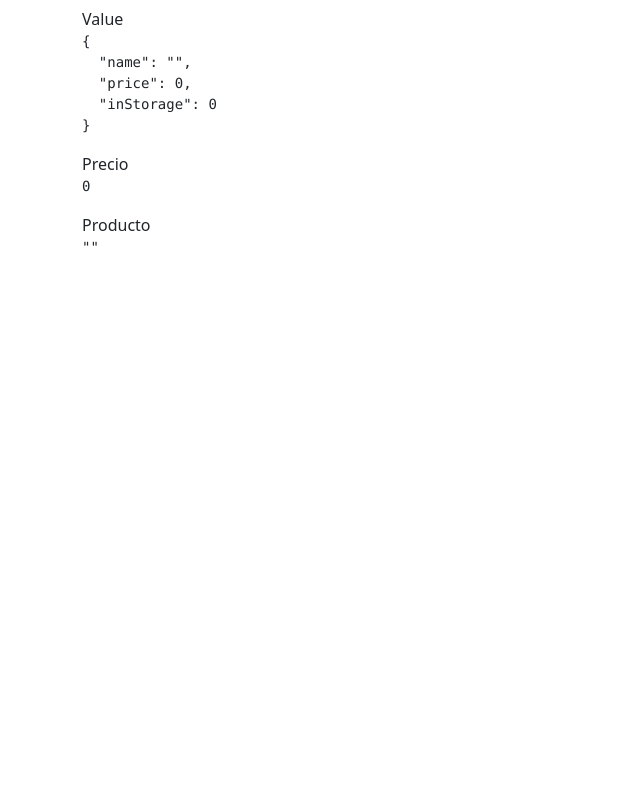
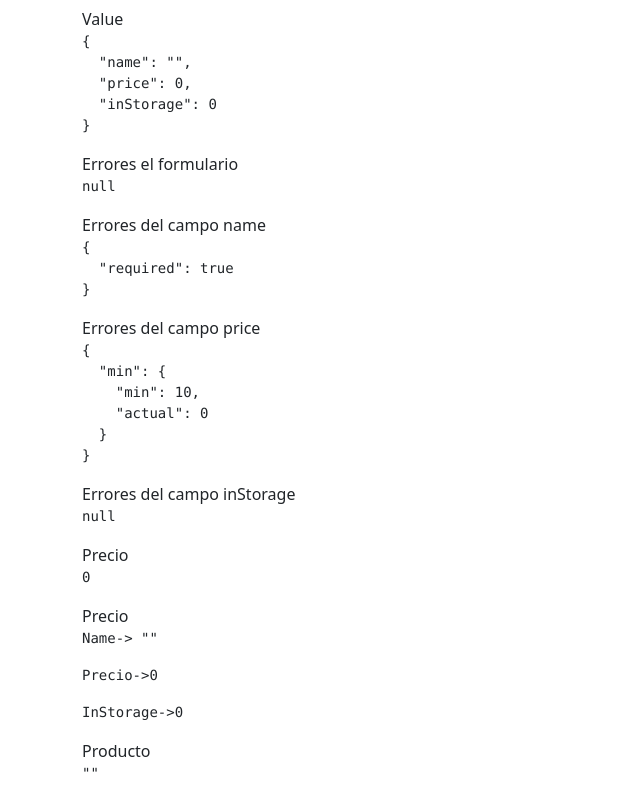
Before and after one commit to VictorCarmonaMoraza/Formularios_Reactivos_2026, an Angular app: page /reactive/basic in a window 1280 px wide. Shown: the part 567-1367 px from the top of the page, without its empty margins (0-640 px from the left). Before the commit the page ends 841 px from the top, so only its background shows below. Built offline with nearby package versions, Linux system fonts and the light colour scheme.

Commit message:
Validaciones de  campos incluidos

```diff
--- a/src/app/reactive/pages/basic-page/basic-page.html
+++ b/src/app/reactive/pages/basic-page/basic-page.html
@@ -77,8 +77,28 @@
     <span>Value</span>
     <pre>{{ basicForm.value | json }}</pre>
 
+    <!--Error del formulario no de los campos del formulario-->
+    <span>Errores el formulario</span>
+    <pre>{{ basicForm.errors | json }}</pre>
+
+    <span>Errores del campo name</span>
+    <pre>{{ basicForm.controls.name.errors | json }}</pre>
+
+    <span>Errores del campo price</span>
+    <pre>{{ basicForm.controls.price.errors | json }}</pre>
+
+    <span>Errores del campo inStorage</span>
+    <pre>{{ basicForm.controls.inStorage.errors | json }}</pre>
+
     <span>Precio</span>
     <pre>{{ basicForm.controls.price.value | json }}</pre>
+
+    <!--Forma 2 de ver los errores de los campos-->
+
+    <span>Precio</span>
+    <pre>Name-> {{ basicForm.controls['name'].value | json }}</pre>
+    <pre>Precio->{{ basicForm.controls['price'].value | json }}</pre>
+    <pre>InStorage->{{ basicForm.controls['inStorage'].value | json }}</pre>
 
     <span>Producto</span>
     <pre>{{ basicForm.controls.name.value | json }}</pre>
--- a/src/app/reactive/pages/basic-page/basic-page.ts
+++ b/src/app/reactive/pages/basic-page/basic-page.ts
@@ -1,6 +1,6 @@
 import { JsonPipe } from '@angular/common';
 import { Component, inject } from '@angular/core';
-import { FormBuilder, FormControl, FormGroup, ReactiveFormsModule } from '@angular/forms';
+import { FormBuilder, FormControl, FormGroup, ReactiveFormsModule, Validators } from '@angular/forms';
 
 @Component({
   selector: 'app-basic-page',
@@ -15,9 +15,9 @@ export class BasicPage {
 
   //Forma 1 de formularios (RECOMENDADA)
   basicForm = this.fb.group({
-    name: ['',/**Validadores sincronos */[],/**Validadores asincronos */[]],
-    price: [0],
-    inStorage: [0],
+    name: ['',/**Validadores sincronos */[Validators.required, Validators.minLength(3)],/**Validadores asincronos */[]],
+    price: [0, [Validators.required, Validators.min(10)]],
+    inStorage: [0, [Validators.required, Validators.minLength(0)]],
   })
 
   //Fomra 2 de formularios
```
